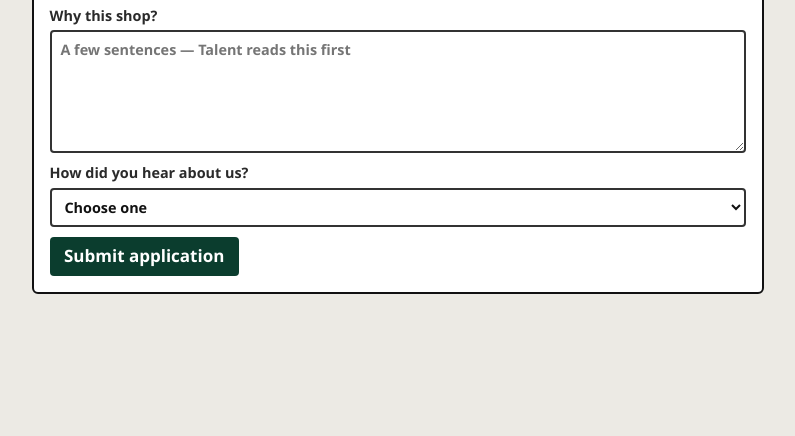
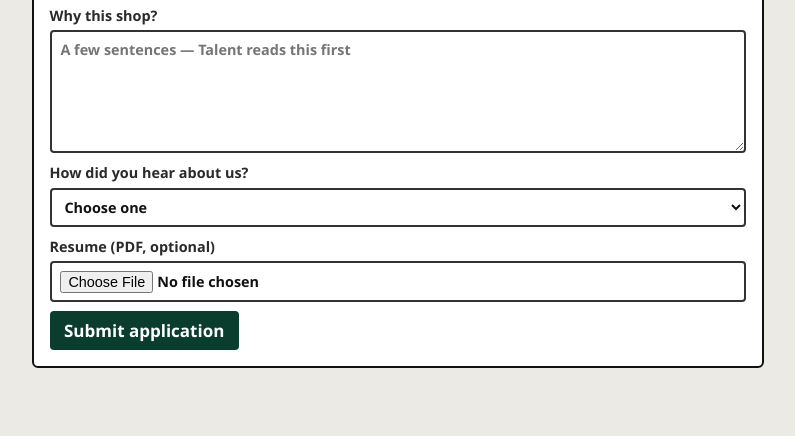
Before and after one commit to glennw56/bakery-apply, a FastAPI app: template templates/apply.html in a window 1280 px wide. Shown: the part 1014-1450 px from the top of the page, without its empty margins (242-1037 px from the left). Before the commit the page ends 1308 px from the top, so only its background shows below. Run offline with FastAPI, Linux system fonts and the light colour scheme; the template is opened without the code that fills it, so the values that code supplies are empty.

Commit message:
Add optional resume PDF upload on the apply form.

```diff
--- a/app/main.py
+++ b/app/main.py
@@ -12,8 +12,8 @@ from datetime import datetime, timezone
 from pathlib import Path
 from zoneinfo import ZoneInfo
 
-from fastapi import Depends, FastAPI, Form, Request
-from fastapi.responses import HTMLResponse, RedirectResponse
+from fastapi import Depends, FastAPI, File, Form, HTTPException, Request, UploadFile
+from fastapi.responses import FileResponse, HTMLResponse, RedirectResponse
 from fastapi.staticfiles import StaticFiles
 from fastapi.templating import Jinja2Templates
 from sqlalchemy import select
@@ -54,6 +54,8 @@ SHOP_NAME = "Sunshine's Bakery"
 SHOP_ADDRESS = "2231 1st Ave S, Irondale AL 35210"
 SHOP_PHONE = "(205) 602-3485"
 LIVE_ROLE = ROLE_COUNTER
+RESUMES_DIR = ROOT / "data" / "resumes"
+MAX_RESUME_BYTES = 5 * 1024 * 1024
 
 
 def session_secret() -> str:
@@ -232,6 +234,41 @@ def _yes_no(value: str | None) -> str:
     return (value or "").strip().lower()
 
 
+def _optional_resume_bytes(upload: UploadFile | None) -> bytes | None:
+    """Return PDF bytes, None if omitted, or raise ValueError if not a valid PDF."""
+    if upload is None:
+        return None
+    filename = (upload.filename or "").strip()
+    if not filename:
+        return None
+    if not filename.lower().endswith(".pdf"):
+        raise ValueError("Resume must be a PDF.")
+    ctype = (upload.content_type or "").strip()
+    if ";" in ctype:
+        ctype = ctype.split(";", 1)[0].strip()
+    if ctype and ctype.lower() != "application/pdf":
+        raise ValueError("Resume must be a PDF.")
+    blob = upload.file.read(MAX_RESUME_BYTES + 1)
+    if len(blob) > MAX_RESUME_BYTES:
+        raise ValueError("Resume must be 5 MB or smaller.")
+    if not blob.startswith(b"%PDF"):
+        raise ValueError("Resume must be a PDF.")
+    return blob
+
+
+def _store_resume(app_id: int, blob: bytes) -> str:
+    RESUMES_DIR.mkdir(parents=True, exist_ok=True)
+    rel = f"data/resumes/{app_id}.pdf"
+    (ROOT / rel).write_bytes(blob)
+    return rel
+
+
+def _resume_attachment_name(name: str) -> str:
+    cleaned = "".join(c if c.isalnum() or c in " -_" else "-" for c in (name or "").strip())
+    cleaned = cleaned.strip(" -_") or "applicant"
+    return f"{cleaned}-resume.pdf"
+
+
 @app.post("/apply")
 def apply_submit(
     request: Request,
@@ -249,6 +286,7 @@ def apply_submit(
     prior_where: str = Form(""),
     why_shop: str = Form(""),
     hear_about: str = Form(""),
+    resume: UploadFile | None = File(None),
     user: User = Depends(require_login),
     db: Session = Depends(get_db),
 ):
@@ -288,6 +326,11 @@ def apply_submit(
         return _redirect("/apply")
     if prior_counter != "yes":
         prior_where = ""
+    try:
+        resume_bytes = _optional_resume_bytes(resume)
+    except ValueError as exc:
+        _flash(request, str(exc))
+        return _redirect("/apply")
     # Only the live Counter / Cashier role is accepted in v1.
     _ = role
     app_row = Application(
@@ -311,6 +354,10 @@ def apply_submit(
     )
     db.add(app_row)
     db.commit()
+    db.refresh(app_row)
+    if resume_bytes:
+        app_row.resume_path = _store_resume(app_row.id, resume_bytes)
+        db.commit()
     return _redirect("/application")
 
 
@@ -361,3 +408,27 @@ def admin_mark_reviewed(
     if _is_htmx(request):
         return render(request, "admin/_row.html", admin, item=row)
     return _redirect("/admin")
+
+
+@app.get("/admin/applications/{app_id}/resume")
+def admin_download_resume(
+    app_id: int,
+    admin: User = Depends(require_admin),
+    db: Session = Depends(get_db),
+):
+    _ = admin
+    row = db.get(Application, app_id)
+    if row is None or not (row.resume_path or "").strip():
+        raise HTTPException(status_code=404, detail="Resume not found")
+    path = (ROOT / row.resume_path).resolve()
+    resumes_root = RESUMES_DIR.resolve()
+    if path != resumes_root and resumes_root not in path.parents:
+        raise HTTPException(status_code=404, detail="Resume not found")
+    if not path.is_file():
+        raise HTTPException(status_code=404, detail="Resume not found")
+    return FileResponse(
+        path,
+        media_type="application/pdf",
+        filename=_resume_attachment_name(row.name),
+        content_disposition_type="attachment",
+    )
--- a/app/models.py
+++ b/app/models.py
@@ -38,6 +38,7 @@ APPLICATION_NEW_COLUMNS: tuple[tuple[str, str], ...] = (
     ("prior_where", "VARCHAR(255) DEFAULT '' NOT NULL"),
     ("why_shop", "TEXT DEFAULT '' NOT NULL"),
     ("hear_about", "VARCHAR(32) DEFAULT '' NOT NULL"),
+    ("resume_path", "VARCHAR(255) DEFAULT '' NOT NULL"),
 )
 
 
@@ -60,7 +61,7 @@ class User(Base):
 
 
 class Application(Base):
-    """One job application per account. No resume PDF."""
+    """One job application per account. Optional resume PDF on local disk."""
 
     __tablename__ = "applications"
     __table_args__ = (UniqueConstraint("user_id", name="uq_applications_user_id"),)
@@ -81,6 +82,7 @@ class Application(Base):
     prior_where: Mapped[str] = mapped_column(String(255), nullable=False, default="")
     why_shop: Mapped[str] = mapped_column(Text, nullable=False, default="")
     hear_about: Mapped[str] = mapped_column(String(32), nullable=False, default="")
+    resume_path: Mapped[str] = mapped_column(String(255), nullable=False, default="")
     status: Mapped[str] = mapped_column(String(32), nullable=False, default=STATUS_SUBMITTED)
     submitted_at: Mapped[datetime] = mapped_column(
         DateTime, nullable=False, server_default=func.now()
--- a/templates/admin/_row.html
+++ b/templates/admin/_row.html
@@ -28,6 +28,9 @@
     <dt>Submitted</dt>
     <dd>{{ chicago_stamp(item.submitted_at) }}</dd>
   </dl>
+  {% if item.resume_path %}
+    <p><a href="/admin/applications/{{ item.id }}/resume">Download resume (PDF)</a></p>
+  {% endif %}
   {% if item.status != "reviewed" %}
     <form
       method="post"
--- a/templates/application.html
+++ b/templates/application.html
@@ -30,6 +30,9 @@
       <dt>Heard about us</dt>
       <dd>{{ application.hear_about_label }}</dd>
     </dl>
+    {% if application.resume_path %}
+      <p>Resume attached (PDF)</p>
+    {% endif %}
     <p>Submitted {{ chicago_stamp(application.submitted_at) }}</p>
     <p class="status status-{{ application.status }}">Status: {{ application.status }}</p>
   </article>
--- a/templates/apply.html
+++ b/templates/apply.html
@@ -3,7 +3,7 @@
 {% block content %}
   <h1>Apply — {{ live_role }}</h1>
   <p class="lede">{{ shop_address }} · {{ shop_phone }}</p>
-  <form class="note-form" method="post" action="/apply">
+  <form class="note-form" method="post" action="/apply" enctype="multipart/form-data">
     <label>Name
       <input type="text" name="name" required maxlength="255" autocomplete="name">
     </label>
@@ -75,6 +75,9 @@
         {% endfor %}
       </select>
     </label>
+    <label>Resume (PDF, optional)
+      <input type="file" name="resume" accept="application/pdf,.pdf">
+    </label>
     <button type="submit">Submit application</button>
   </form>
 {% endblock %}
--- a/templates/index.html
+++ b/templates/index.html
@@ -17,7 +17,7 @@
     <p>Greet guests, help them pick from the case, ring up orders, keep the front clean, and learn the week's menu. Bakery or coffee experience is nice, not required. Weekends matter. This is a small family shop, not a chain.</p>
   </section>
 
-  <p class="hint">One form. No resume file. Create an account, then apply.</p>
+  <p class="hint">One form. Resume PDF is optional. Create an account, then apply.</p>
   {% if user and user.is_admin %}
     <p><a class="btn" href="/admin">Review applications</a></p>
   {% elif user %}
```
Also changed, not shown: tests/test_app.py (+97 -5 lines), README.md.
